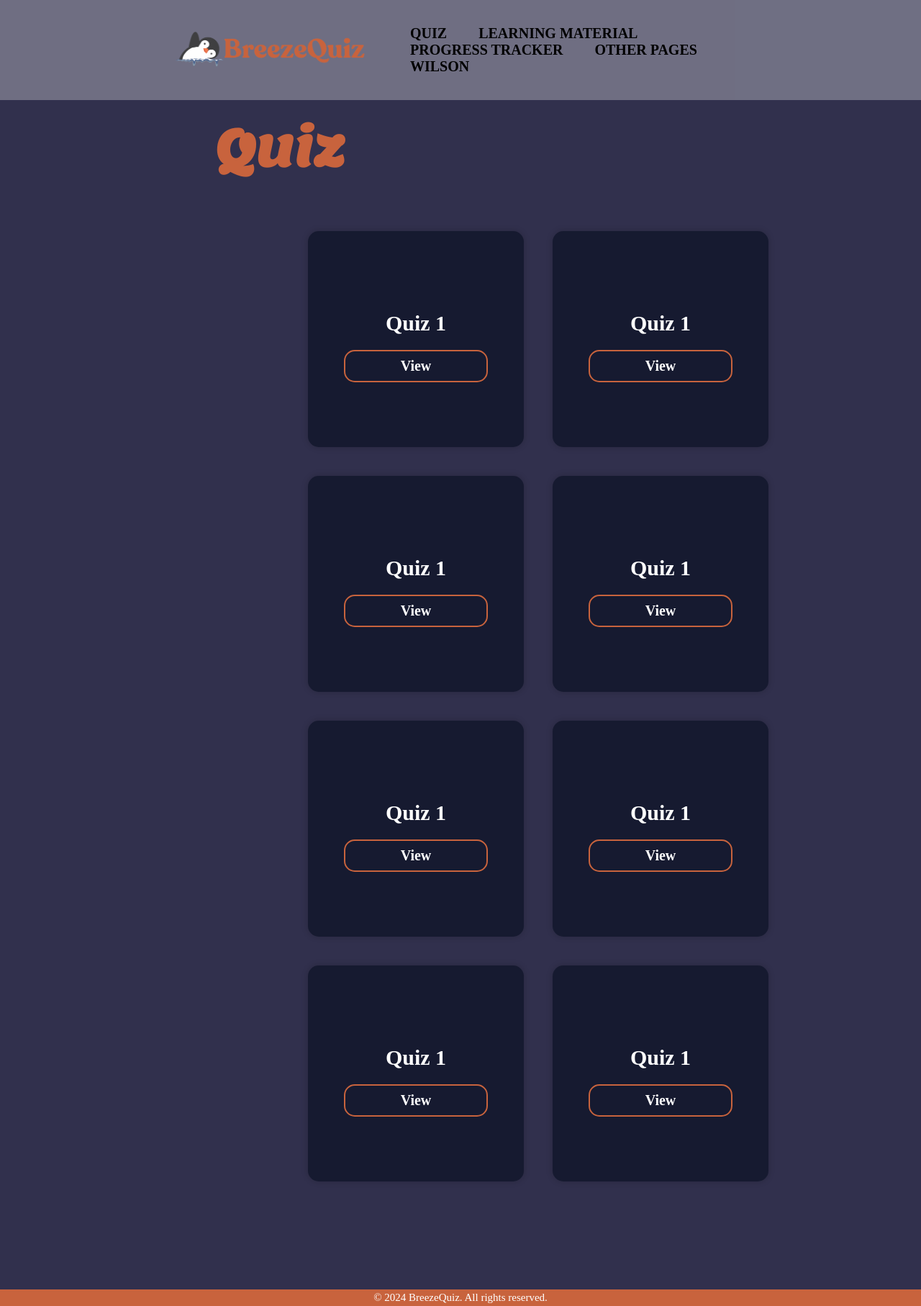
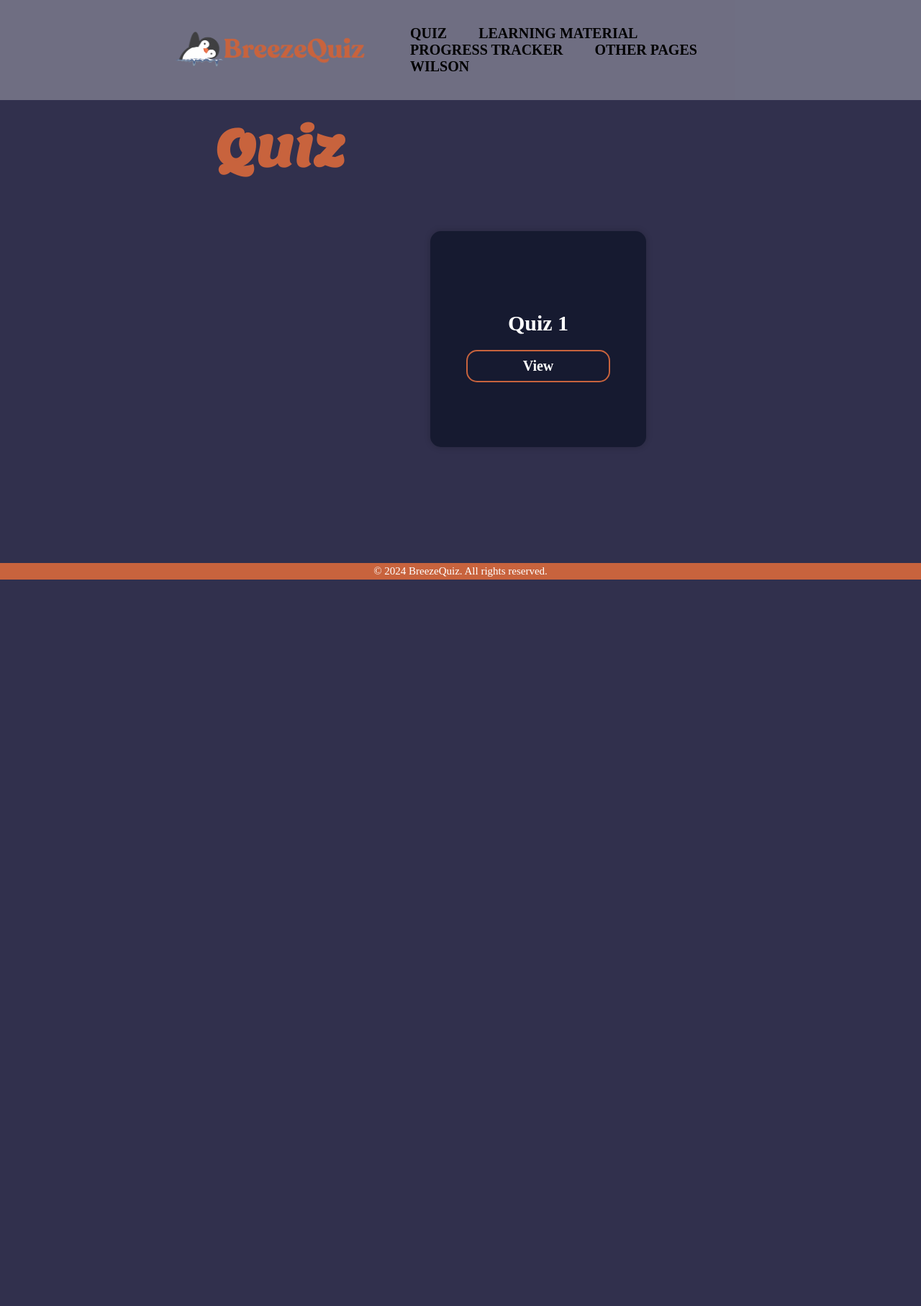
Before and after one commit to JackyKhoo0616/WEB_Assignment, a PHP site: page /html/quiz.html in a window 1280 px wide. Shown: the whole page at 72% size. After the commit the page ends 805 px from the top, so only its background shows below. Run offline with PHP 8.4, Linux system fonts and the light colour scheme.

Commit message:
quiz desc psge completed

```diff
--- a/css/quiz.css
+++ b/css/quiz.css
@@ -10,6 +10,7 @@
 	flex-direction: column;
 	background-color: #31304d;
 	padding-bottom: 150px;
+	min-height: 97.75vh;
 }
 
 .quizpage-wrapper h1 {
--- a/html/aboutUs.html
+++ b/html/aboutUs.html
@@ -136,7 +136,7 @@
 				</div>
 				<div class="card">
 					<div class="image">
-						<img src="../picture/pen1.png" alt="image" />
+						<img src="../picture/jacky.jpg" alt="image" />
 					</div>
 					<div class="title">
 						<h2>Khoo Jiun Kang</h2>
--- a/html/quiz.html
+++ b/html/quiz.html
@@ -67,80 +67,7 @@
 						<h3>Quiz 1</h3>
 					</div>
 					<div class="view-button">
-						<a href="#">
-							<button type="submit">View</button>
-						</a>
-					</div>
-				</div>
-
-				<div class="quiz">
-					<div class="quiz-info">
-						<h3>Quiz 1</h3>
-					</div>
-					<div class="view-button">
-						<a href="#">
-							<button type="submit">View</button>
-						</a>
-					</div>
-				</div>
-
-				<div class="quiz">
-					<div class="quiz-info">
-						<h3>Quiz 1</h3>
-					</div>
-					<div class="view-button">
-						<a href="#">
-							<button type="submit">View</button>
-						</a>
-					</div>
-				</div>
-
-				<div class="quiz">
-					<div class="quiz-info">
-						<h3>Quiz 1</h3>
-					</div>
-					<div class="view-button">
-						<a href="#">
-							<button type="submit">View</button>
-						</a>
-					</div>
-				</div>
-				<div class="quiz">
-					<div class="quiz-info">
-						<h3>Quiz 1</h3>
-					</div>
-					<div class="view-button">
-						<a href="#">
-							<button type="submit">View</button>
-						</a>
-					</div>
-				</div>
-				<div class="quiz">
-					<div class="quiz-info">
-						<h3>Quiz 1</h3>
-					</div>
-					<div class="view-button">
-						<a href="#">
-							<button type="submit">View</button>
-						</a>
-					</div>
-				</div>
-				<div class="quiz">
-					<div class="quiz-info">
-						<h3>Quiz 1</h3>
-					</div>
-					<div class="view-button">
-						<a href="#">
-							<button type="submit">View</button>
-						</a>
-					</div>
-				</div>
-				<div class="quiz">
-					<div class="quiz-info">
-						<h3>Quiz 1</h3>
-					</div>
-					<div class="view-button">
-						<a href="#">
+						<a href="../html/quizDesc.html">
 							<button type="submit">View</button>
 						</a>
 					</div>
```
Also changed, not shown: css/quizDesc.css (+66 -5 lines), html/quizDesc.html (+33 -8 lines), html/studentDashboard.html (+1 -67 lines), javascript/backBtnLogic.js (added, +7 -0 lines), picture/jacky.jpg (added).
